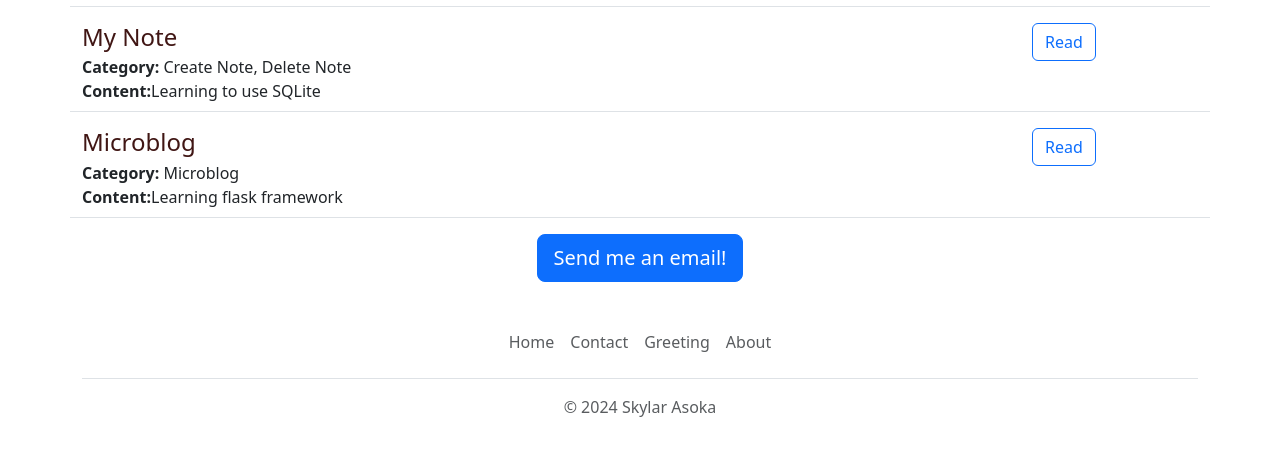
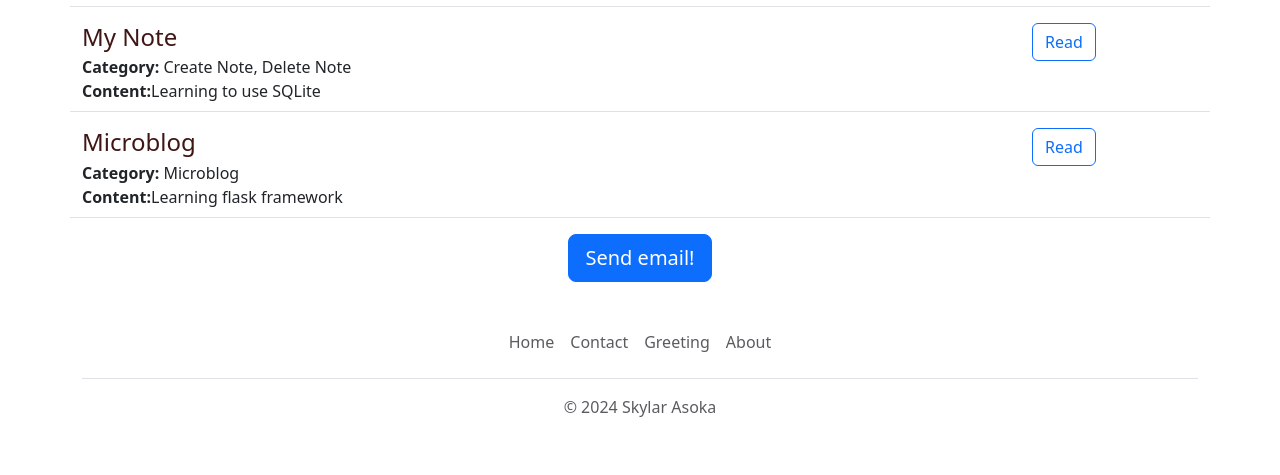
Before and after one commit to skylarasoka/journey, a Flask app: page / in a window 1280 px wide. Shown: the part 1303-1778 px from the top of the page. Run offline with Flask 3, Linux system fonts and the light colour scheme.

Commit message:
minor change

```diff
--- a/templates/home.html
+++ b/templates/home.html
@@ -39,7 +39,7 @@
         {% endfor %}
       </div>
       <div class="text-center">
-        <a href="mailto:han747sp@gmail.com" class="btn btn-primary btn-lg">Send me an email!</a>
+        <a href="mailto:han747sp@gmail.com" class="btn btn-primary btn-lg">Send email!</a>
       </div>
       </div>
     </div>
```
